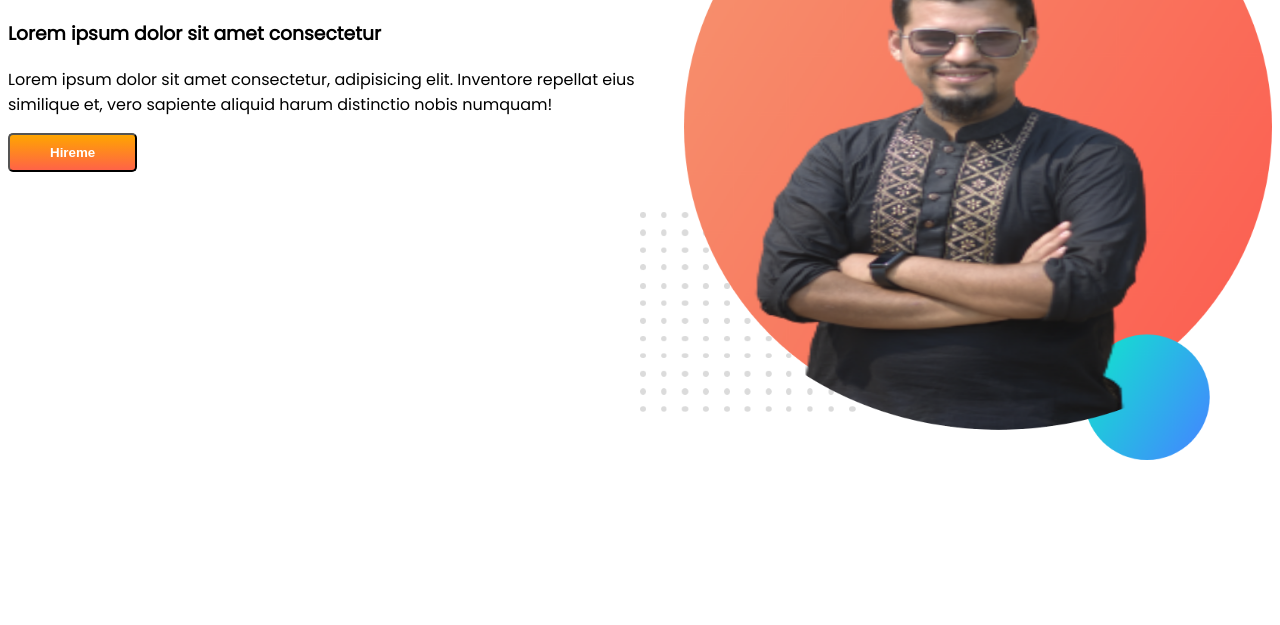
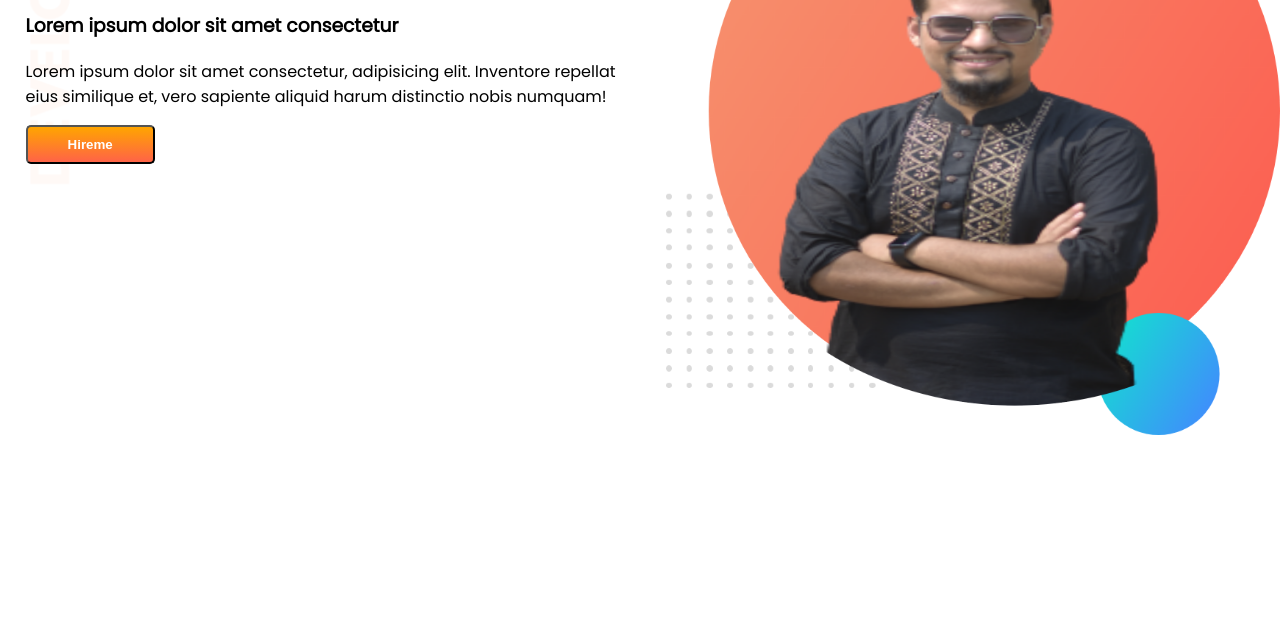
Before and after one commit to monjurctg5/portfolio_two, a plain HTML site: page index.html in a window 1280 px wide. Shown: the part 175-800 px from the top of the page. Drawn offline with Linux system fonts and the light colour scheme.

Commit message:
top-banner added

```diff
--- a/index.html
+++ b/index.html
@@ -14,7 +14,7 @@
 </head>
 
 <body>
-    <section>
+    <section class="top-banner">
         <div class="half-width">
             <h1>Wellcome To <br>
                 <span class="orange-color"> Peater Parker </span>world
--- a/style.css
+++ b/style.css
@@ -1,14 +1,23 @@
+
+
 body{
     font-family: 'Poppins', sans-serif;
     text-decoration: none;
+    margin: 0;
 }
 
 section{
     display: flex;
 }
+.top-banner{
+    background-image: url(images/top-banner.png);
+    background-repeat: no-repeat;
+}
 
 .half-width{
     width: 50%;
+    padding-left: 2%;
+
 
 }
 
```
